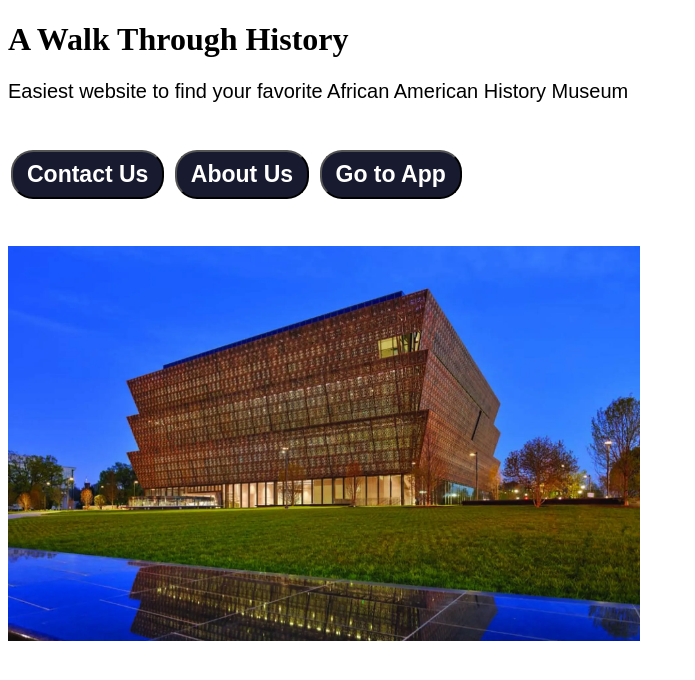
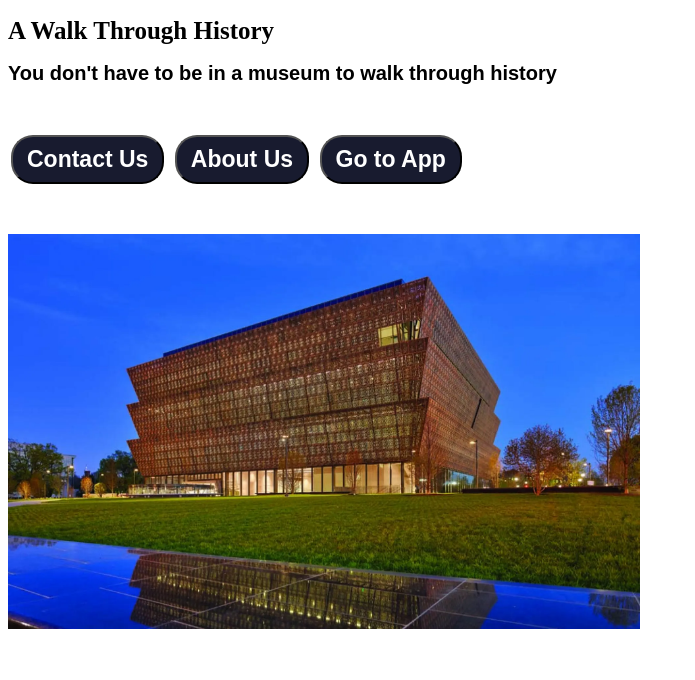
Before and after one commit to ugackMiner53/HackNC2024, a SvelteKit app: page / in a window 1280 px wide. Shown: the top 680 px of the page, without its empty margins (0-695 px from the left). Built offline with nearby package versions, Linux system fonts and the light colour scheme.

Commit message:
Update +page.svelte

```diff
--- a/src/routes/+page.svelte
+++ b/src/routes/+page.svelte
@@ -14,13 +14,12 @@
         font-size: 23px;
         margin: 0 3px;
         cursor: pointer;
-     }
-    p {text-align: center;}
-    p1 {font-size: 20px;}
-    p {font-size: 15px;}
+    }
+    h1 {font-size: 25px;}
+    h2 {font-size: 20px;}
 </style>
 <h1 style="font-family:'Papyrus'">A Walk Through History</h1>
-<p1>Easiest website to find your favorite African American History Museum</p1>
+<h2>You don't have to be in a museum to walk through history</h2>
 <p>&nbsp</p>
 <button class="buttons" type="button" on:click={() => goto("./contacts")}>Contact Us</button>
 <button class="buttons" type="button" on:click={() => goto("./about")}>About Us</button>
```
